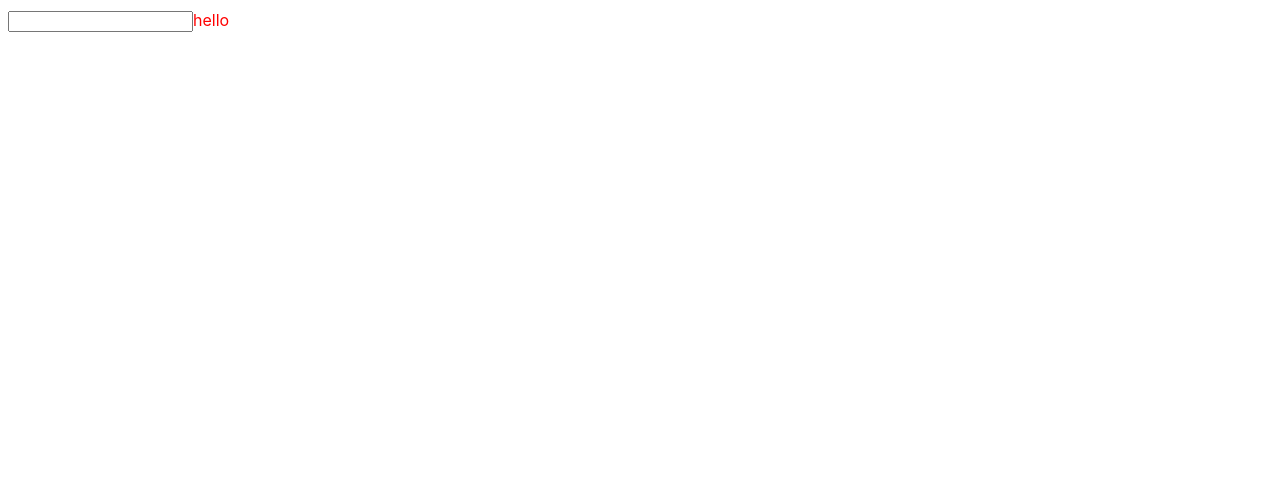
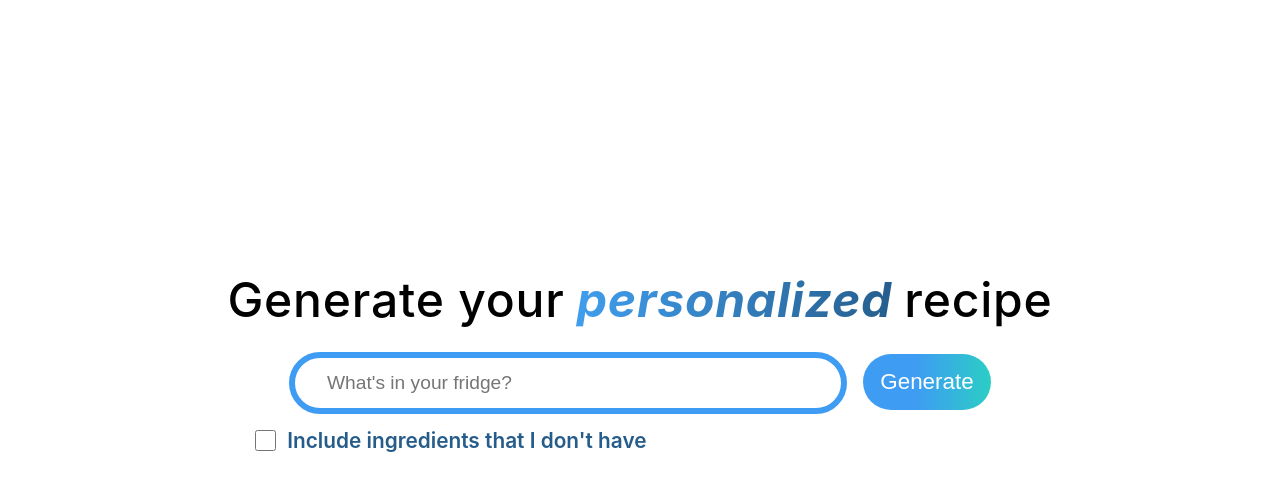
Before and after one commit to sp24-full-stack-decal/recipe-generator, a React (Vite) app: page / in a window 1280 px wide. Shown: the top 490 px of the page. Built offline with nearby package versions, Linux system fonts and the light colour scheme.

Commit message:
done with styling for search box

```diff
--- a/src/App.jsx
+++ b/src/App.jsx
@@ -5,8 +5,13 @@ import SearchBar from "./components/SearchBar";
 function App() {
   return (
     <>
-      <div>
-        <SearchBar />
+      <div className="app">
+        <div id="landing-box">
+          <h1>
+            Generate your<span id="personalized"> personalized </span>recipe
+          </h1>
+          <SearchBar />
+        </div>
       </div>
     </>
   );
--- a/src/components/SearchBar.jsx
+++ b/src/components/SearchBar.jsx
@@ -1,13 +1,39 @@
 import React from "react";
-import "./css/SearchBar.css";
+import "./css/SearchBox.css";
 
 function SearchBar() {
   return (
     <>
-      <input type="text" name="ingredients"></input>
-      hello
+      <form id="search-box">
+        <input
+          id="search-bar"
+          type="text"
+          name="ingredients"
+          placeholder="What's in your fridge?"
+        />
+        <input id="generate" type="submit" value="Generate" />
+      </form>
+      <div id="ingredient-filter">
+        <input type="checkbox" id="ingredient-check" value="ingredient-check" />
+        <label for="ingredient-check">
+          Include ingredients that I don't have
+        </label>
+      </div>
     </>
   );
 }
 
+// NEEDS WORK
+// const response = await fetch("https://api.edamam.com/api/recipes/v2s", {
+//   method: "GET",
+//   headers: {
+//     "Content-Type": "application/json",
+//     Authorization: "Bearer rg_v1_zhj0n9fa7frxk2swzmelhm6bdzwtpcry20hl_ngk",
+//   },
+//   body: JSON.stringify({
+//     // fill variables here.
+//     email: emailBody,
+//   }),
+// }).then((response) => response.text());
+
 export default SearchBar;
--- a/src/components/css/SearchBar.css
+++ /dev/null
@@ -1,3 +0,0 @@
-body {
-  color: red;
-}
--- /dev/null
+++ b/src/components/css/SearchBox.css
@@ -0,0 +1,68 @@
+#search-box {
+
+}
+
+#search-bar {
+  min-height: 6vh;
+  min-width: 40vw;
+  padding-left: 2rem;
+  margin-right: 1rem;
+
+  border: solid 0.4rem #3E9CF3;
+  /* border-image-slice: 1;
+  border-image-source: linear-gradient(0.25turn, #3E9CF3 42%, #2BCEC4); */
+  border-radius: 100rem;
+
+  color: #255C8A;
+  font-size: 1.2rem;
+}
+
+#search-bar:focus {
+  outline: none;
+}
+
+#generate {
+  min-height: 7vh;
+  min-width: 10vw;
+
+  background: linear-gradient(0.25turn, #3E9CF3 42%, #2BCEC4);
+  border: none;
+  border-radius: 100rem;
+
+  color: white;
+  font-size: 1.4rem;
+  font-weight: 500;
+
+  cursor: pointer;
+}
+
+#generate:hover {
+  transition-duration: 0.3s;
+  background: white;
+  border: solid 0.4rem #3E9CF3;
+  border-radius: 100rem;
+  color: #255C8A;
+  font-weight: 600;
+}
+
+#ingredient-filter {
+  display: flex;
+  flex-direction: row;
+  justify-content: flex-start;
+  min-width: 100%;
+  margin-left: 3rem;
+  margin-top: 0.7rem;
+  /* border: 1px black solid; */
+}
+
+#ingredient-filter label {
+  font-size: 1.3rem;
+  font-weight: 600;
+  margin-left: 0.5rem;
+  color: #255C8A;
+}
+
+#ingredient-check {
+  min-width: 1.3rem;
+  border-radius: 100rem;
+}
--- a/src/index.css
+++ b/src/index.css
@@ -9,6 +9,38 @@
   -moz-osx-font-smoothing: grayscale;
 }
 
-.input {
-  background-color: black;
+.app {
+  min-height: 100vh;
+
+  display: flex;
+  flex-direction: column;
+  align-items: center;
 }
+
+#landing-box {
+  display: flex;
+  flex-direction: column;
+  justify-content: center;
+  align-items: center;
+
+  margin-top: 32vh;
+
+  /* border: solid black 1px; */
+}
+
+.app h1 {
+  font-size: 3rem;
+  font-weight: 500;
+  margin-top: 0;
+  margin-bottom: 1rem;
+  letter-spacing: 0.05rem;
+}
+
+#personalized {
+  font-weight: 700;
+  font-style: italic;
+
+  background: linear-gradient(to right, #41A0F0, #255C8A);
+  -webkit-background-clip: text;
+  -webkit-text-fill-color: transparent;
+}
```
Also changed, not shown: src/components/Generate.jsx (deleted, +0 -11 lines), src/components/css/Generate.css (deleted), 1 other file (tests, documents, lock files or other folders).
